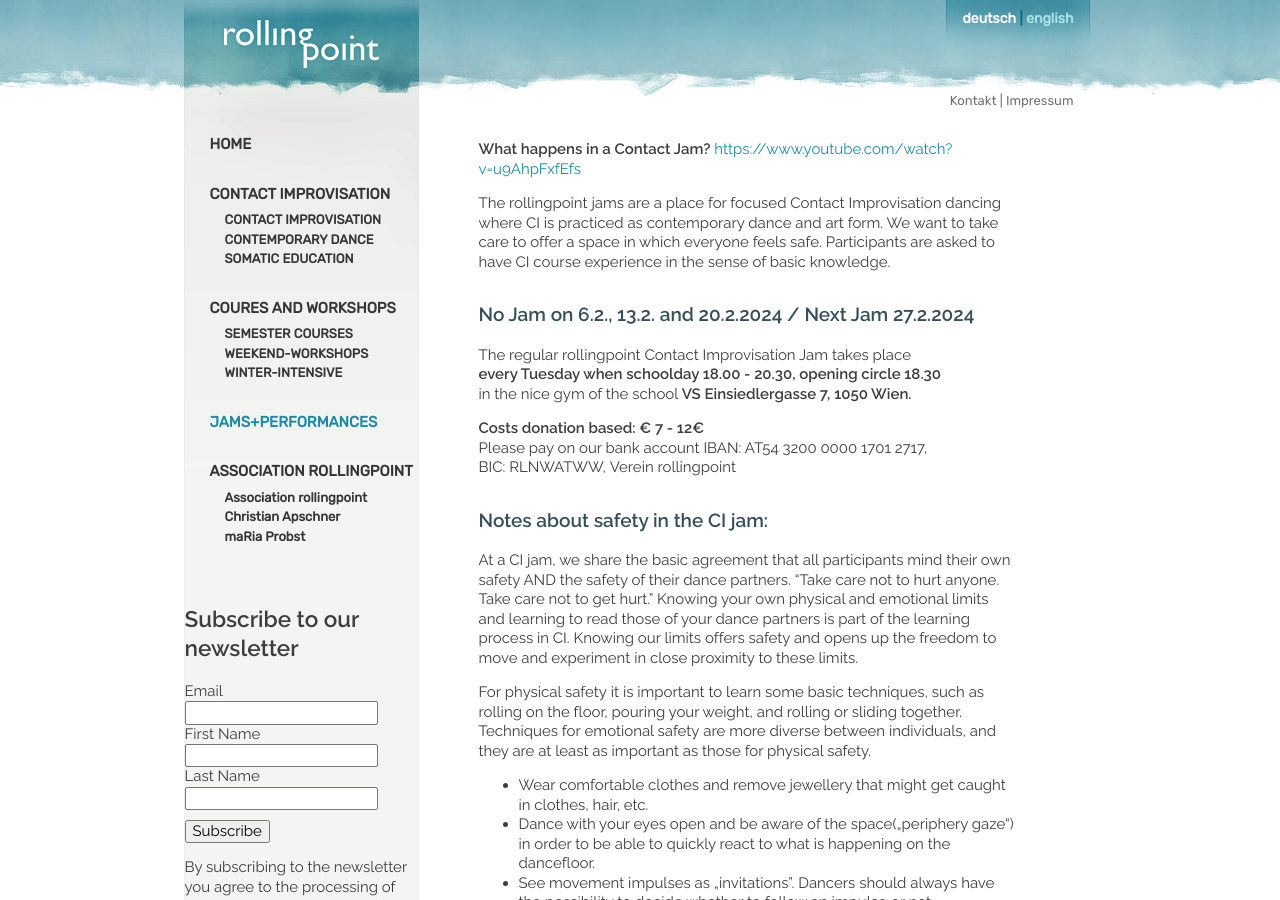
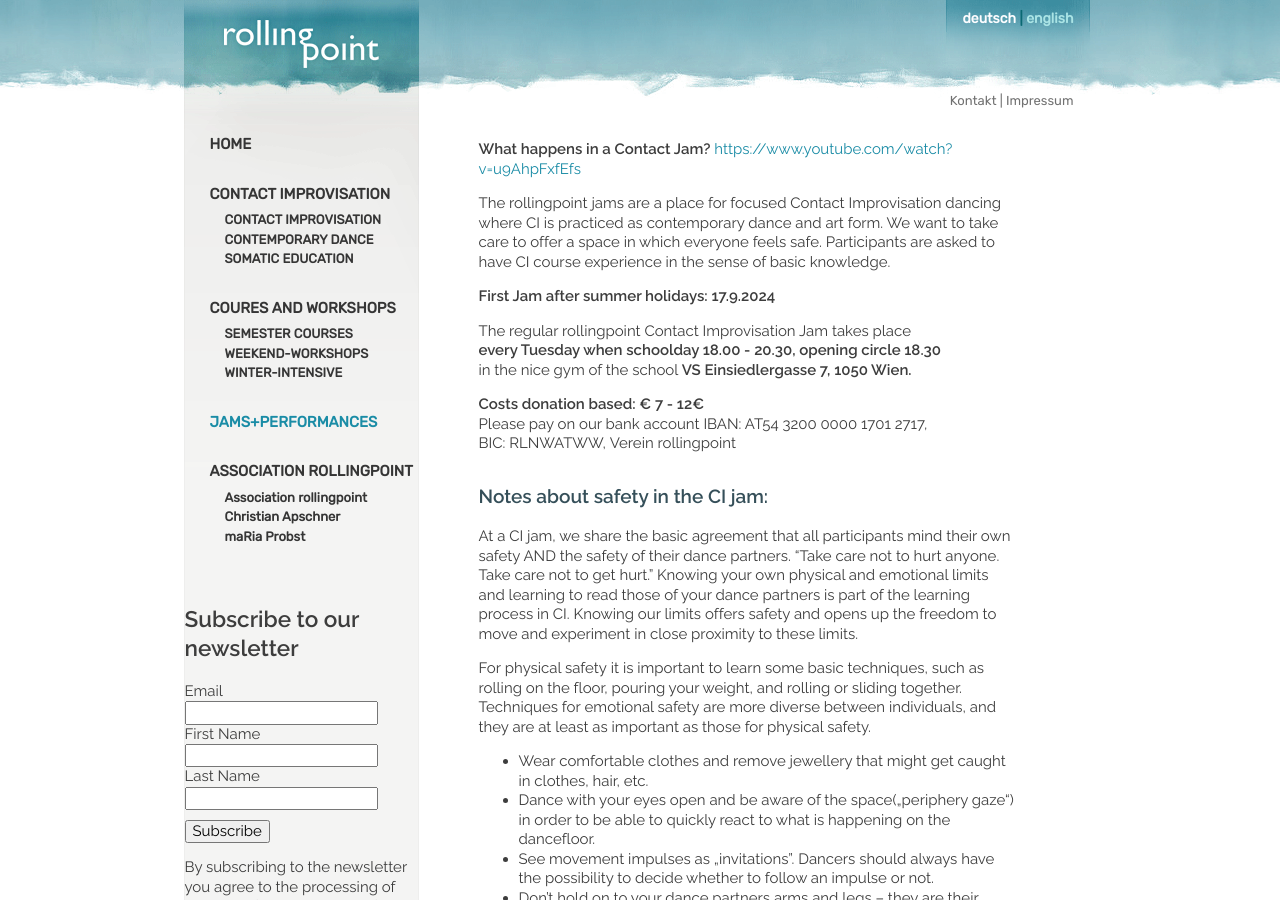
Before and after one commit to manulari/rollingpointat, a Jekyll site: the page built from _pages_en/en-jams.md, in a window 1280 px wide and 900 px high. Built offline with Jekyll 4.4.1, drawn with Linux system fonts in a browser that asks for light colours; comment, search, counter and statistics services are not loaded.

Commit message:
Update page (en) “en-jams”

```diff
--- a/_pages_en/en-jams.md
+++ b/_pages_en/en-jams.md
@@ -7,7 +7,7 @@ language: en
 
 The rollingpoint jams are a place for focused Contact Improvisation dancing where CI is practiced as contemporary dance and art form. We want to take care to offer a space in which everyone feels safe. Participants are asked to have CI course experience in the sense of basic knowledge.
 
-### **No Jam on 6.2., 13.2. and 20.2.2024 / Next Jam 27.2.2024**
+**First Jam after summer holidays: 17.9.2024**
 
 The regular rollingpoint Contact Improvisation Jam takes place\
 **every Tuesday when schoolday 18.00 - 20.30, opening circle 18.30**\
```
